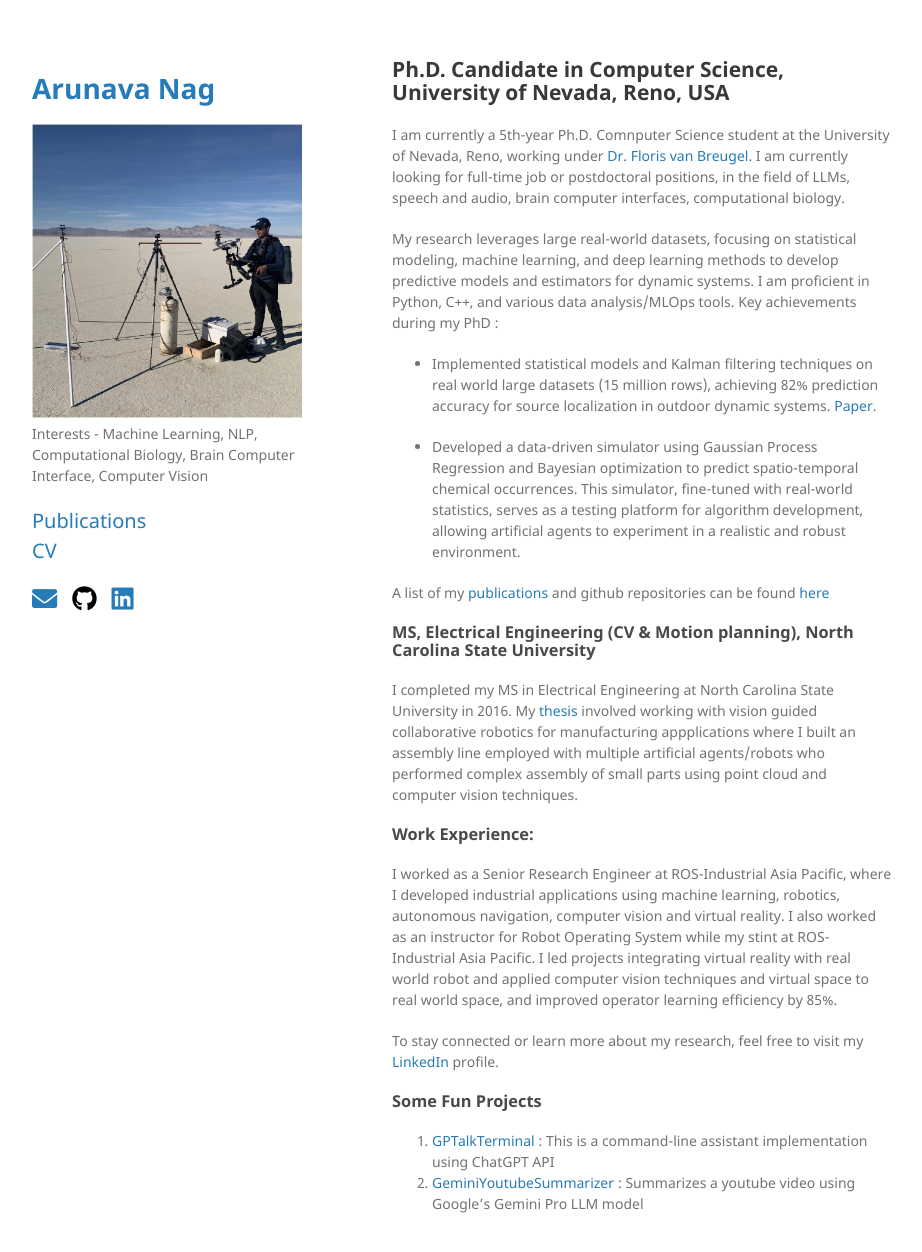
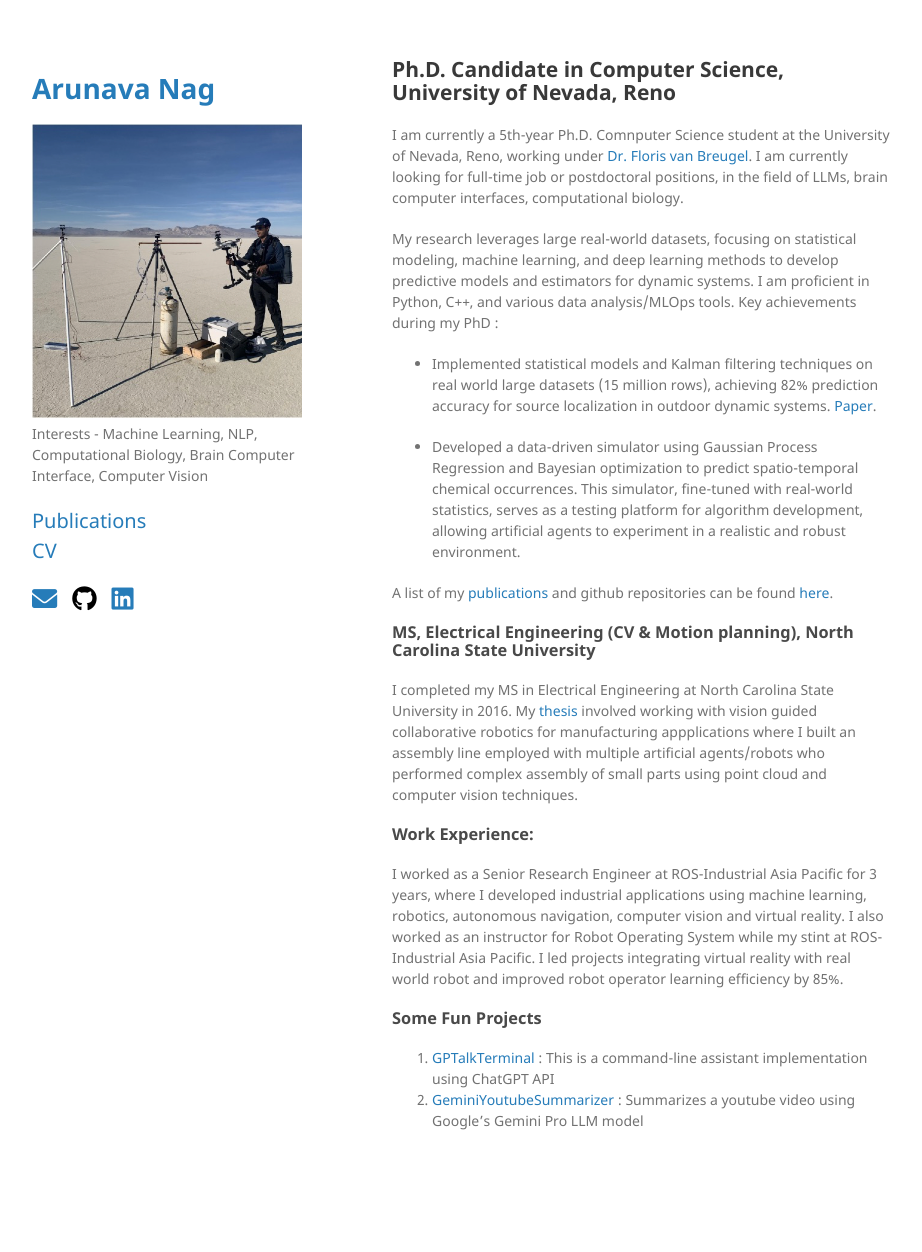
Before and after one commit to arunavanag591/mypage, a Jekyll site: the page built from index.md, in a window 1280 px wide and 1284 px high. Shown: the top 1252 px of the window, without its empty margins (178-1100 px from the left). Built offline with Jekyll 4.4.1, drawn with Linux system fonts in a browser that asks for light colours; a style sheet for code colours, icons or effects is not loaded; our own code applies the rules of GitHub Pages for plain Markdown files.

Commit message:
refined wordings

```diff
--- a/index.md
+++ b/index.md
@@ -1,16 +1,16 @@
 ---
 layout: default
 ---
-## Ph.D. Candidate in Computer Science, University of Nevada, Reno, USA
+## Ph.D. Candidate in Computer Science, University of Nevada, Reno
 
-I am currently a 5th-year Ph.D. Comnputer Science student at the University of Nevada, Reno, working under [Dr. Floris van Breugel](https://www.florisvanbreugel.com/). I am currently looking for full-time job or postdoctoral positions, in the field of LLMs, speech and audio, brain computer interfaces, computational biology.
+I am currently a 5th-year Ph.D. Comnputer Science student at the University of Nevada, Reno, working under [Dr. Floris van Breugel](https://www.florisvanbreugel.com/). I am currently looking for full-time job or postdoctoral positions, in the field of LLMs, brain computer interfaces, computational biology.
 
 My research leverages large real-world datasets, focusing on statistical modeling, machine learning, and deep learning methods to develop predictive models and estimators for dynamic systems. I am proficient in Python, C++, and various data analysis/MLOps tools. Key achievements during my PhD :
 - Implemented statistical models and Kalman filtering techniques on real world large datasets (15 million rows), achieving 82% prediction accuracy for source localization in outdoor dynamic systems. [Paper](https://royalsocietypublishing.org/doi/full/10.1098/rsif.2024.0169).
 
 - Developed a data-driven simulator using Gaussian Process Regression and Bayesian optimization to predict spatio-temporal chemical occurrences. This simulator, fine-tuned with real-world statistics, serves as a testing platform for algorithm development, allowing artificial agents to experiment in a realistic and robust environment.
 
-A list of my [publications](https://arunavanag591.github.io/about/publications/) and github repositories can be found [here](https://github.com/arunavanag591)
+A list of my [publications](https://arunavanag591.github.io/mypage/publications/) and github repositories can be found [here](https://github.com/arunavanag591).
 
 
 ### MS, Electrical Engineering (CV & Motion planning), North Carolina State University
@@ -18,9 +18,8 @@ A list of my [publications](https://arunavanag591.github.io/about/publications/)
 I completed my MS in Electrical Engineering at North Carolina State University in 2016. My [thesis](https://repository.lib.ncsu.edu/handle/1840.16/11399) involved working with vision guided collaborative robotics for manufacturing appplications where I built an assembly line employed with multiple artificial agents/robots who performed complex assembly of small parts using point cloud and computer vision techniques.
 
 ### Work Experience:
-I worked as a Senior Research Engineer at ROS-Industrial Asia Pacific, where I developed industrial applications using machine learning, robotics, autonomous navigation, computer vision and virtual reality. I also worked as an instructor for Robot Operating System while my stint at ROS-Industrial Asia Pacific. I led projects integrating virtual reality with real world robot and applied computer vision techniques and virtual space to real world space, and improved operator learning efficiency by 85%.
+I worked as a Senior Research Engineer at ROS-Industrial Asia Pacific for 3 years, where I developed industrial applications using machine learning, robotics, autonomous navigation, computer vision and virtual reality. I also worked as an instructor for Robot Operating System while my stint at ROS-Industrial Asia Pacific. I led projects integrating virtual reality with real world robot and improved robot operator learning efficiency by 85%.
 
-To stay connected or learn more about my research, feel free to visit my [LinkedIn](https://www.linkedin.com/in/arunavanag/) profile.
 
 ### Some Fun Projects
 1. [GPTalkTerminal](https://github.com/arunavanag591/GPTalkTerminal.git) : This is a command-line assistant implementation using ChatGPT API
```
Also changed, not shown: publications.md (+0 -3 lines).
